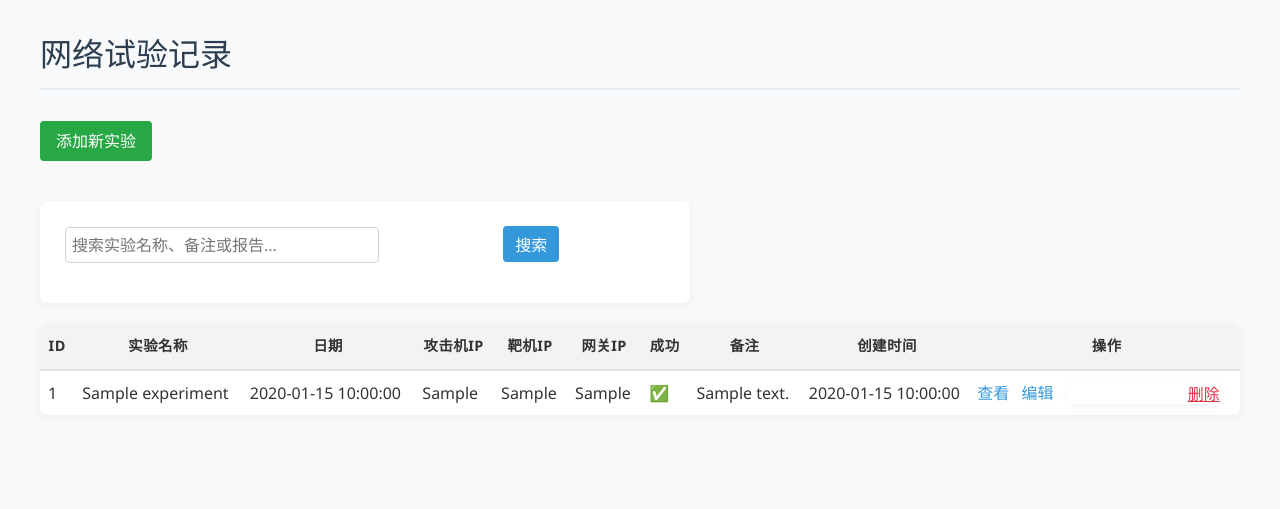
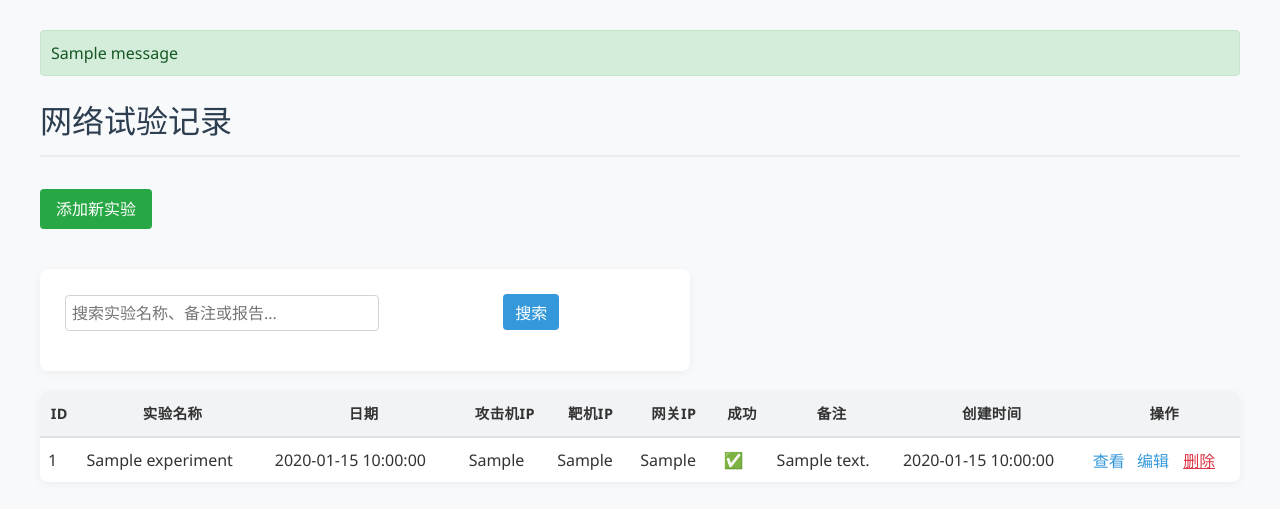
Before and after one commit to divde-b/Flask_experiment_recorder, a Flask app: page / in a window 1280 px wide. Shown: the top 509 px of the page. Run offline with Flask 3, Linux system fonts and the light colour scheme; tables that the repository leaves empty or names only in its code hold one stand-in row (values such as "Sample post"); one stand-in notice (Sample message) is shown.

Commit message:
增加删除需要输入管理员密码的功

```diff
--- a/app.py
+++ b/app.py
@@ -6,16 +6,20 @@ from flask import Flask, render_template, request, redirect, url_for
 import pymysql
 from pymysql import Error
 from pymysql.cursors import DictCursor
-
 import logging
 from logging.handlers import RotatingFileHandler
 import os
+from flask import flash
 """
 使用Flask Web框架核心
 pymysql mysql数据库连接库
 logging 日志记录模块，用于记录运行信息
 os 操作系统接口，用于文件路径操作
+flash消息提示密码成功或错误
 """
+
+#管理员密码
+ADMIN_PASSWORD = 'Zls292524'
 
 #确保日志目录存在
 log_dir = 'logs'
@@ -62,6 +66,10 @@ app = Flask(__name__)
 """
 创建Flask应用实例
 """
+
+#flash
+app.secret_key = 'dakjgkjas4364'
+
 
 #数据库连接配置
 db_config = {
@@ -160,7 +168,14 @@ GET请求 显示添加到表单页面
 @app.route('/delete/<int:exp_id>', methods=['POST'])
 #删除路由
 def delete(exp_id):
-    """根据试验ID删除记录"""
+    #获取前端传来的密码
+    password = request.form.get('password','')
+    if password != ADMIN_PASSWORD:
+        logger.warning(f"尝试删除记录 ID={exp_id} 但密码错误")
+        flash('密码错误删除失败','danger')
+        #返回错误页面
+        return redirect(url_for('index'))
+
     conn = get_db_connection()
     if not conn:
         logger.error(f"删除实验 ID={exp_id} 时数据库连接失败")
@@ -176,6 +191,7 @@ def delete(exp_id):
             return f"删除失败: {e}"
         finally:
             conn.close()
+    flash('记录已删除','danger')
     return redirect(url_for('index'))
 
 """
--- a/static/style.css
+++ b/static/style.css
@@ -177,3 +177,24 @@ td:last-child button {
     margin: 10px 0;
     line-height: 1.6;
 }
+
+/*flash*/
+.flashes {
+    list-style: none;
+    padding: 0;
+}
+.flashes li {
+    padding: 10px;
+    margin-bottom: 10px;
+    border-radius: 4px;
+}
+.flashes .success {
+    background-color: #d4edda;
+    color: #155724;
+    border: 1px solid #c3e6cb;
+}
+.flashes .danger {
+    background-color: #f8d7da;
+    color: #721c24;
+    border: 1px solid #f5c6cb;
+}
--- a/templates/index.html
+++ b/templates/index.html
@@ -5,6 +5,15 @@
     <title>实验记录系统</title>
     <link rel="stylesheet" href="{{ url_for('static', filename='style.css') }}">
 </head>
+{% with messages = get_flashed_messages(with_categories=true) %}
+  {% if messages %}
+    <ul class="flashes">
+    {% for category, message in messages %}
+      <li class="{{ category }}">{{ message }}</li>
+    {% endfor %}
+    </ul>
+  {% endif %}
+{% endwith %}
 <body>
     <h1>网络试验记录</h1>
     <a class="btn-add" href="{{ url_for('add') }}">添加新实验</a>
@@ -44,10 +53,8 @@
                 <td>{{ exp.created_at }}</td>
                 <td>
                     <a href="{{ url_for('detail', exp_id=exp.id) }}">查看</a>
-                     <a href="{{ url_for('edit', exp_id=exp.id) }}" style="margin-right:10px;">编辑</a>
-                    <form action="{{ url_for('delete', exp_id = exp.id) }}" method="post" style="display: inline">
-                        <button type="submit" onclick="return confirm('确定删除该记录吗？');" style="background:none; border:none; color:#dc3545; cursor:pointer; text-decoration:underline;">删除</button>
-                    </form>
+                    <a href="{{ url_for('edit', exp_id=exp.id) }}" style="margin-right:10px;">编辑</a>
+                    <button onclick="deleteWithPassword({{ exp.id }})" style="background:none; border:none; color:#dc3545; cursor:pointer; text-decoration:underline;">删除</button>
                 </td>
             </tr>
             {% else %}
@@ -61,5 +68,25 @@
     {% if request.args.get('q') %}
     <p><a href="{{ url_for('index') }}">返回全部记录</a></p>
     {% endif %}
+    <script>
+        function deleteWithPassword(exp_id) {
+            const password = prompt('请输入管理员密码: ');
+            if (password === null) {
+                return; //用户点击了取消
+            }
+            //创建一个隐藏表单，动态提交
+            const from = document.createElement('form');
+            from.method = 'POST';
+            form.action = '/delete/${exp_id}';
+            //添加密码字段
+            const input = document.createElement('input');
+            input.type = 'hidden';
+            input.name = 'password';
+            input.value = password;
+            form.appendChild(input);
+            document.body.appendChild(form);
+            form.submit();
+        }
+    </script>
 </body>
 </html>
```
Also changed, not shown: 1 other file.
